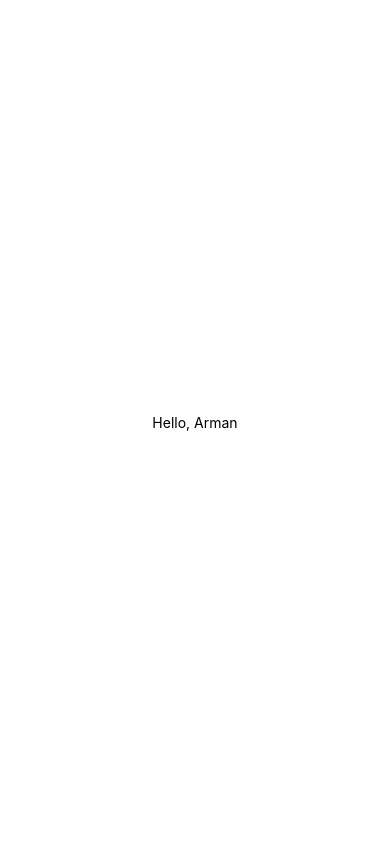
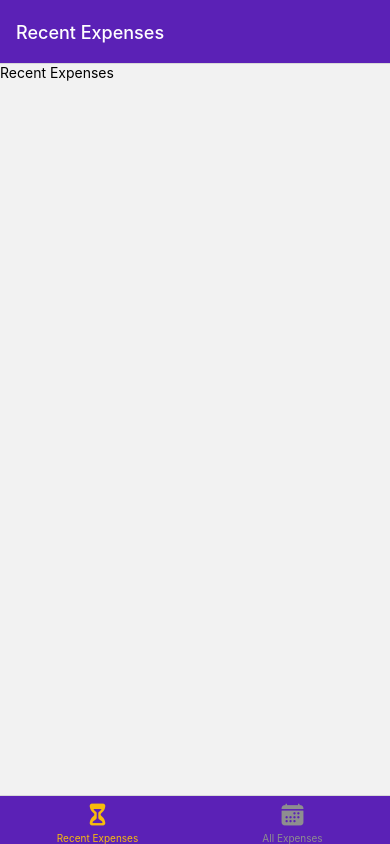
Before and after one commit to Armanai001/Expense_Tracker_app_React_Native, a React Native app: screen / in a window 390 px wide. Built offline with nearby package versions, Linux system fonts and the light colour scheme.

Commit message:
Adding Navigation

```diff
--- a/App.tsx
+++ b/App.tsx
@@ -1,20 +1,55 @@
-import { StatusBar } from 'expo-status-bar';
-import { StyleSheet, Text, View } from 'react-native';
+import {StatusBar} from 'expo-status-bar';
+import {NavigationContainer} from "@react-navigation/native";
+import {createNativeStackNavigator} from "@react-navigation/native-stack";
+import {createBottomTabNavigator} from "@react-navigation/bottom-tabs";
+import RecentExpenses from "./src/screens/RecentExpenses";
+import AllExpenses from "./src/screens/AllExpenses";
+import ManageExpenses from "./src/screens/ManageExpenses";
+import {GlobalStyles} from "./src/Constants/styles";
+import {Ionicons} from "@expo/vector-icons";
+
+
+const Stack = createNativeStackNavigator();
+const BottomTabs = createBottomTabNavigator();
+
+function ExpenseOverview() {
+    return <BottomTabs.Navigator screenOptions={{
+        headerStyle: {backgroundColor: GlobalStyles.colors.primary500},
+        headerTintColor: 'white',
+        tabBarStyle: {backgroundColor: GlobalStyles.colors.primary500},
+        tabBarActiveTintColor: GlobalStyles.colors.accent500
+    }}>
+        <BottomTabs.Screen name="Recent Expenses"
+                           component={RecentExpenses}
+                           options={{
+                               tabBarIcon: ({color, size}) => <Ionicons name="hourglass" color={color} size={size}/>
+                           }}
+        />
+        <BottomTabs.Screen name="All Expenses"
+                           component={AllExpenses}
+                           options={{
+                               tabBarIcon: ({color, size}) => <Ionicons name="calendar" color={color} size={size}/>
+                           }}
+        />
+    </BottomTabs.Navigator>
+}
+
 
 export default function App() {
-  return (
-    <View style={styles.container}>
-      <Text>Hello, Arman</Text>
-      <StatusBar style="auto" />
-    </View>
-  );
+    return (
+        <>
+            <StatusBar style="auto"/>
+            <NavigationContainer>
+                <Stack.Navigator>
+                    <Stack.Screen name="Expenses Overview"
+                                  component={ExpenseOverview}
+                                  options={{
+                                      headerShown: false
+                                  }}
+                    />
+                    <Stack.Screen name="Manage Expenses" component={ManageExpenses}/>
+                </Stack.Navigator>
+            </NavigationContainer>
+        </>
+    );
 }
-
-const styles = StyleSheet.create({
-  container: {
-    flex: 1,
-    backgroundColor: '#fff',
-    alignItems: 'center',
-    justifyContent: 'center',
-  },
-});
--- /dev/null
+++ b/src/Constants/styles.tsx
@@ -0,0 +1,16 @@
+export const GlobalStyles = {
+    colors: {
+        primary50: '#e4d9fd',
+        primary100: '#c6aefd',
+        primary200: '#a281f0',
+        primary400: '#6a31a8',
+        primary500: '#5b21b6',
+        primary700: '#4c1d95',
+        primary800: '#3b189d',
+        accent500: '#f7bc0c',
+        error50: '#fcc4e4',
+        error500: '#9b095c',
+        gray500: '#39324a',
+        gray700: '#221c30'
+    }
+}
```
